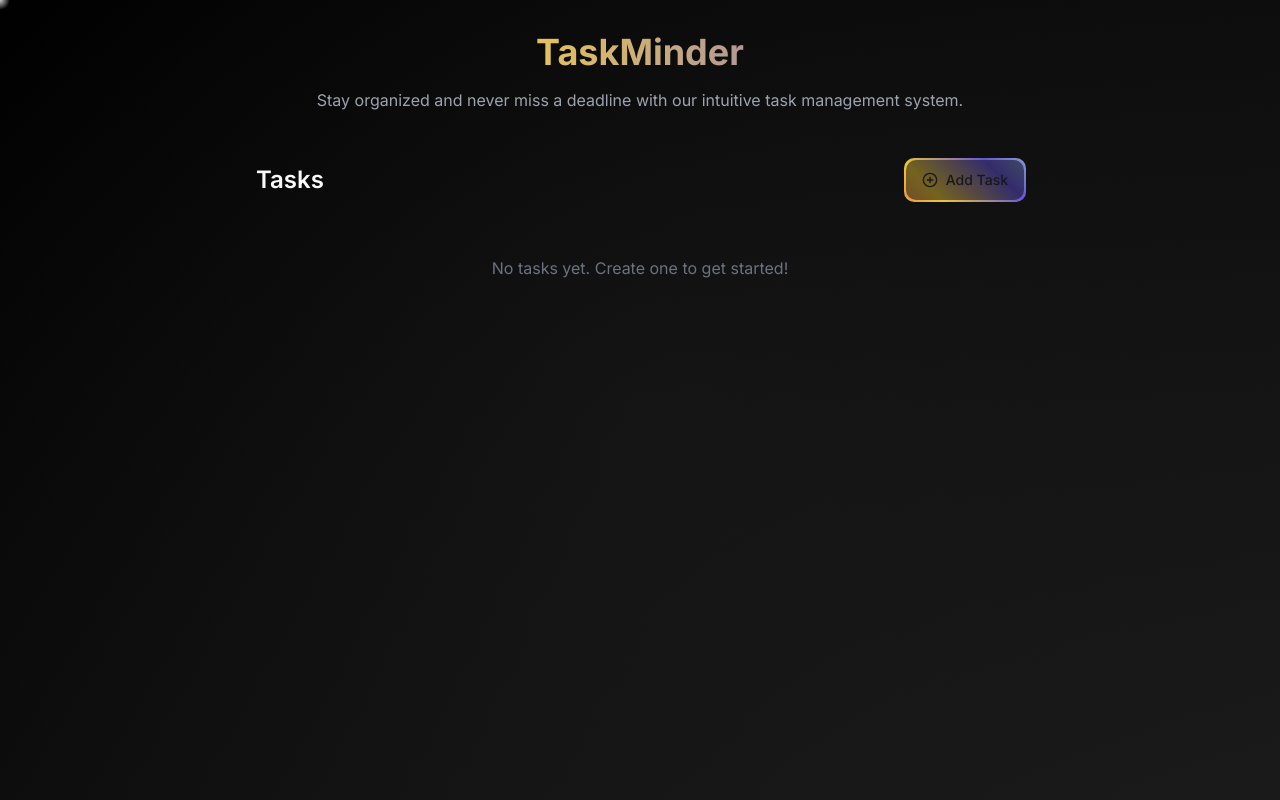
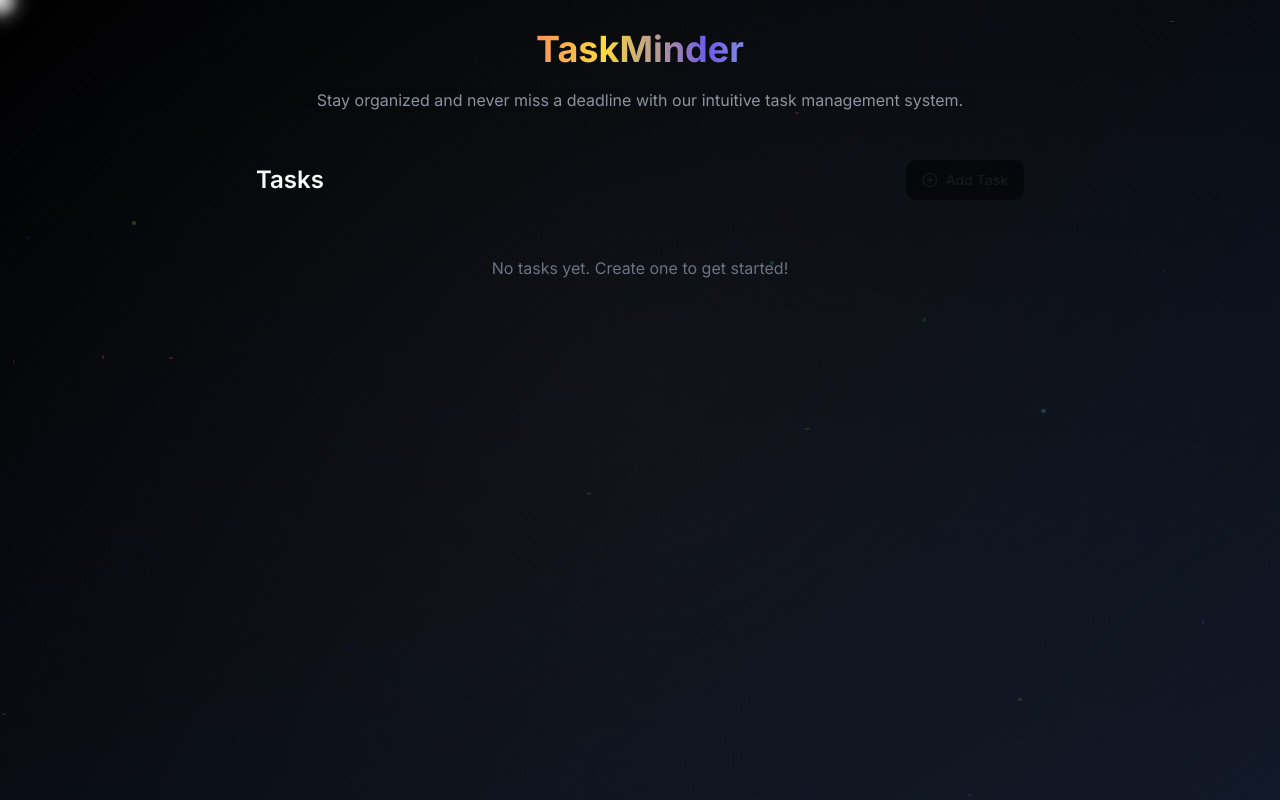
Before and after one commit to Krishnaa548/TaskMinder, a React (Vite) app: page / in a window 1280 px wide. Built offline with nearby package versions, Linux system fonts and the light colour scheme.

Commit message:
Implement advanced UI features
This commit implements several advanced UI features as per the design specifications, including animations, transitions, and interactive elements to enhance user engagement.  Specific features implemented are not detailed here.

```diff
--- a/src/components/TaskCard.tsx
+++ b/src/components/TaskCard.tsx
@@ -11,28 +11,38 @@ interface TaskCardProps {
 
 export function TaskCard({ task, onComplete }: TaskCardProps) {
   return (
-    <Card className="glass-card p-4 mb-4 animate-slide-in transition-all duration-300 hover:scale-[1.02]">
-      <div className="flex items-start justify-between">
+    <Card className="glass-card p-4 mb-4 animate-slide-in transition-all duration-500 group">
+      <div className="flex items-start justify-between relative z-10">
         <div className="flex-1">
-          <div className="flex items
--center gap-2 mb-2">
-            <span className={`inline-block px-2 py-1 rounded-full text-xs task-priority-${task.priority} rainbow-border`}>
+          <div className="flex items-center gap-2 mb-2">
+            <span className={`inline-block px-2 py-1 rounded-full text-xs task-priority-${task.priority} rainbow-border transition-all duration-300 group-hover:scale-110`}>
               {task.priority}
             </span>
-            <h3 className="text-lg font-semibold text-white/90">{task.title}</h3>
+            <h3 className="text-lg font-semibold text-white/90 transition-colors duration-300 group-hover:text-white">
+              {task.title}
+            </h3>
           </div>
-          <p className="text-sm text-gray-400 mb-2">{task.description}</p>
+          <p className="text-sm text-gray-400 mb-2 transition-colors duration-300 group-hover:text-gray-300">
+            {task.description}
+          </p>
           <div className="flex items-center gap-2 text-sm text-gray-500">
-            <Clock className="w-4 h-4" />
-            <span>{format(new Date(task.dueDate), "PPP")}</span>
+            <Clock className="w-4 h-4 transition-transform duration-300 group-hover:scale-110" />
+            <span className="transition-colors duration-300 group-hover:text-gray-400">
+              {format(new Date(task.dueDate), "PPP")}
+            </span>
           </div>
         </div>
         <button
           onClick={() => onComplete(task.id)}
-          className="ml-4 p-2 rounded-full hover:bg-white/5 transition-colors"
+          className="ml-4 p-2 rounded-full hover:bg-white/5 transition-all duration-300 hover:scale-110"
           aria-label="Complete task"
         >
-          <Check className={`w-5 h-5 ${task.completed ? "text-green-400" : "text-gray-600"}`} />
+          <Check
+            className={`w-5 h-5 transition-colors duration-300
+              ${task.completed ? "text-green-400" : "text-gray-600"}
+              group-hover:${task.completed ? "text-green-300" : "text-gray-500"}
+            `}
+          />
         </button>
       </div>
     </Card>
--- a/src/index.css
+++ b/src/index.css
@@ -1,4 +1,3 @@
-
 @import url('https://fonts.googleapis.com/css2?family=Inter:wght@400;500;600;700&display=swap');
 
 @tailwind base;
@@ -41,30 +40,36 @@
   }
 
   .glass-card {
-    @apply backdrop-blur-xl bg-black/30 border border-white/10 shadow-[0_8px_32px_rgba(0,0,0,0.37)];
+    @apply backdrop-blur-xl bg-black/30 border border-white/10 shadow-[0_8px_32px_rgba(0,0,0,0.37)] transition-all duration-500;
     position: relative;
     overflow: hidden;
+    transform-style: preserve-3d;
+    perspective: 1000px;
+  }
+
+  .glass-card:hover {
+    transform: translateY(-5px) rotateX(2deg) rotateY(-2deg);
+    box-shadow: 0 20px 40px rgba(0, 0, 0, 0.5);
   }
 
   .glass-card::before {
     content: '';
     position: absolute;
-    top: 0;
-    left: -100%;
-    width: 100%;
-    height: 100%;
+    inset: 0;
     background: linear-gradient(
       90deg,
-      transparent,
-      rgba(255, 255, 255, 0.1),
-      transparent
+      transparent 0%,
+      rgba(255, 255, 255, 0.1) 25%,
+      rgba(255, 255, 255, 0.2) 50%,
+      rgba(255, 255, 255, 0.1) 75%,
+      transparent 100%
     );
-    transition: 0.5s;
-    pointer-events: none;
+    transform: translateX(-100%);
+    transition: transform 0.8s ease;
   }
 
   .glass-card:hover::before {
-    left: 100%;
+    transform: translateX(100%);
   }
 
   .animate-slide-in {
@@ -142,19 +147,51 @@
     }
   }
 
+  .floating {
+    animation: floating 3s ease-in-out infinite;
+  }
+
+  @keyframes floating {
+    0% { transform: translateY(0px); }
+    50% { transform: translateY(-10px); }
+    100% { transform: translateY(0px); }
+  }
+
+  .pulse {
+    animation: pulse 2s cubic-bezier(0.4, 0, 0.6, 1) infinite;
+  }
+
+  @keyframes pulse {
+    0%, 100% { opacity: 1; }
+    50% { opacity: 0.5; }
+  }
+
   .cursor-glow {
     pointer-events: none;
     position: fixed;
-    width: 20px;
-    height: 20px;
+    width: 40px;
+    height: 40px;
     border-radius: 50%;
     background: radial-gradient(
       circle,
       rgba(255, 255, 255, 0.8) 0%,
+      rgba(255, 255, 255, 0.4) 35%,
       transparent 70%
     );
     transform: translate(-50%, -50%);
     z-index: 9999;
     mix-blend-mode: screen;
+    filter: blur(2px);
+  }
+
+  .cursor-glow::after {
+    content: '';
+    position: absolute;
+    inset: -10px;
+    background: inherit;
+    border-radius: inherit;
+    filter: blur(5px);
+    opacity: 0.5;
+    animation: pulse 2s infinite;
   }
 }
--- a/src/pages/Index.tsx
+++ b/src/pages/Index.tsx
@@ -4,6 +4,7 @@ import { useEffect, useRef } from "react";
 
 const Index = () => {
   const cursorRef = useRef<HTMLDivElement>(null);
+  const headerRef = useRef<HTMLDivElement>(null);
 
   useEffect(() => {
     const cursor = cursorRef.current;
@@ -15,6 +16,15 @@ const Index = () => {
           cursor.style.left = e.clientX + "px";
           cursor.style.top = e.clientY + "px";
         }
+
+        // Parallax effect for header
+        if (headerRef.current) {
+          const { clientX, clientY } = e;
+          const { innerWidth, innerHeight } = window;
+          const moveX = (clientX - innerWidth / 2) / innerWidth * 20;
+          const moveY = (clientY - innerHeight / 2) / innerHeight * 20;
+          headerRef.current.style.transform = `translate(${moveX}px, ${moveY}px)`;
+        }
       });
     };
 
@@ -23,14 +33,32 @@ const Index = () => {
   }, []);
 
   return (
-    <div className="min-h-screen bg-gradient-to-br from
--black to-gray-900 relative overflow-hidden">
+    <div className="min-h-screen bg-gradient-to-br from-black to-gray-900 relative overflow-hidden">
       <div ref={cursorRef} className="cursor-glow" />
       <div className="absolute inset-0 bg-[radial-gradient(circle_at_50%_50%,rgba(50,50,50,0.2),transparent_100%)]" />
+      <div className="absolute inset-0 opacity-30">
+        {[...Array(20)].map((_, i) => (
+          <div
+            key={i}
+            className="absolute rounded-full"
+            style={{
+              left: `${Math.random() * 100}%`,
+              top: `${Math.random() * 100}%`,
+              width: `${Math.random() * 4 + 1}px`,
+              height: `${Math.random() * 4 + 1}px`,
+              background: `hsl(${Math.random() * 360}, 50%, 50%)`,
+              animation: `pulse ${Math.random() * 3 + 2}s ease-in-out infinite`,
+              animationDelay: `${Math.random() * 2}s`
+            }}
+          />
+        ))}
+      </div>
       <div className="container mx-auto px-4 py-8 relative">
-        <header className="text-center mb-12 animate-fadeIn">
-          <h1 className="text-4xl font-bold mb-4 rainbow-text">TaskMinder</h1>
-          <p className="text-gray-400 max-w-2xl mx-auto">
+        <header ref={headerRef} className="text-center mb-12 transition-transform duration-300 ease-out">
+          <div className="floating inline-block">
+            <h1 className="text-4xl font-bold mb-4 rainbow-text">TaskMinder</h1>
+          </div>
+          <p className="text-gray-400 max-w-2xl mx-auto opacity-90 backdrop-blur-sm">
             Stay organized and never miss a deadline with our intuitive task
             management system.
           </p>
```
